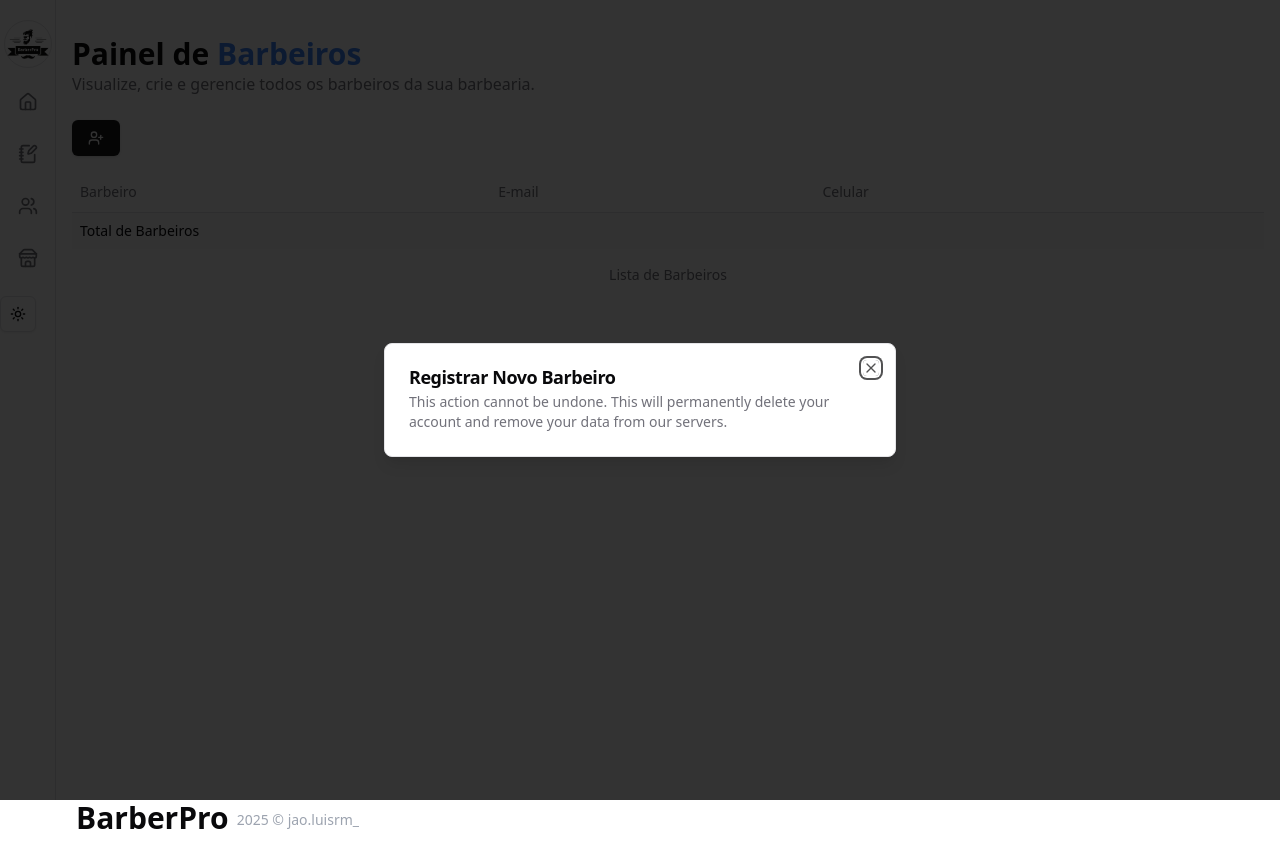
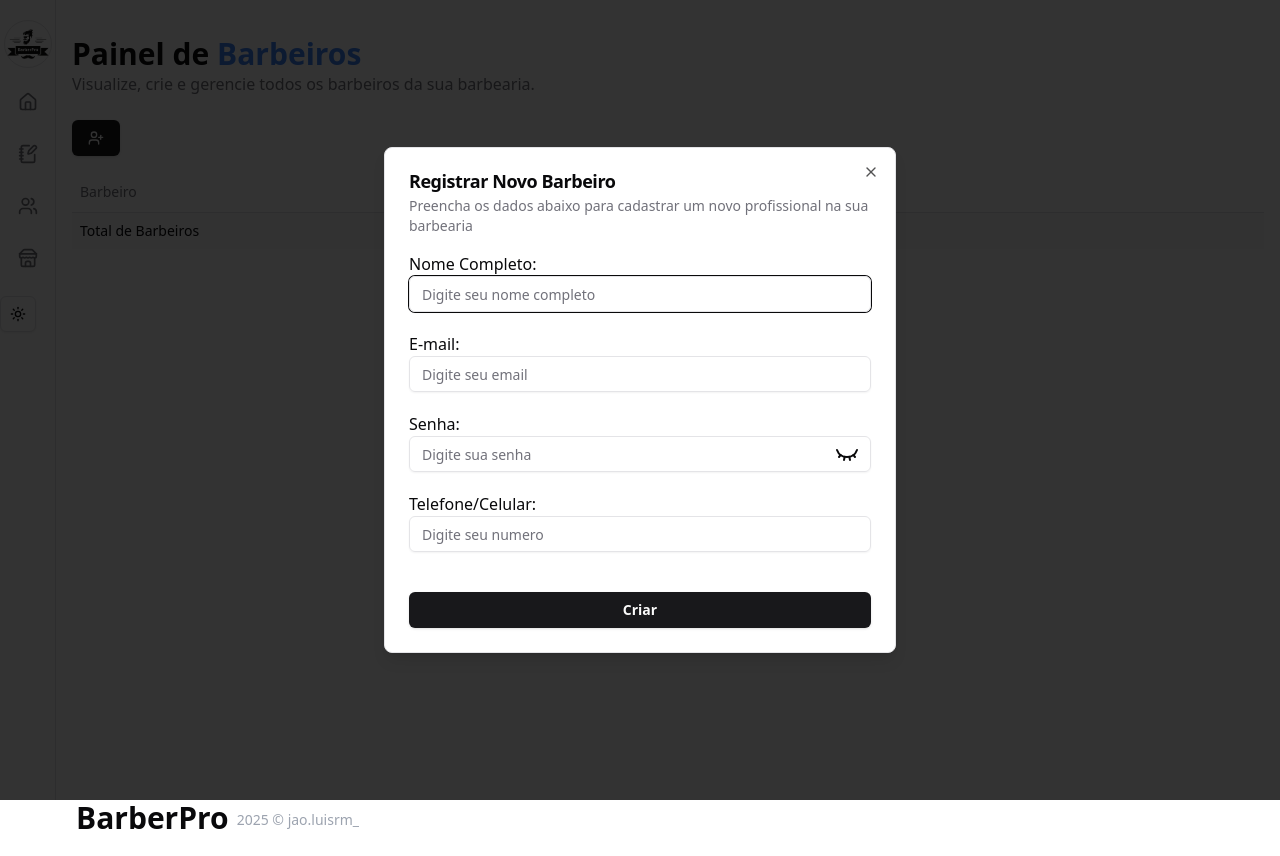
Before and after one commit to jooluisrm/barber-pro-barbearia, a Next.js app: page /barbeiros in a window 1280 px wide. Both pictures are taken after a click on the button 96 px from the left and 138 px from the top of the page. Built offline with nearby package versions, Linux system fonts and the light colour scheme.

Commit message:
formulario para criar barbeiro feito

```diff
--- a/src/components/barbeiros/dialogAddBarbeiro.tsx
+++ b/src/components/barbeiros/dialogAddBarbeiro.tsx
@@ -6,10 +6,15 @@ import {
     DialogTitle,
     DialogTrigger,
 } from "@/components/ui/dialog"
-import { UserPlus } from "lucide-react";
+import { Eye, EyeClosed, UserPlus } from "lucide-react";
 import { Button } from "../ui/button";
+import { Input } from "../ui/input";
+import { useState } from "react";
+import { ocultarMostrarSenha } from "@/utils/ocultarMostrarSenha";
 
 export const DialogAddBarbeiro = () => {
+    const [mostrarSenha, setMostrarSenha] = useState(false);
+    const [inputSenha, setInputSenha] = useState("");
     return (
         <Dialog>
             <DialogTrigger asChild>
@@ -19,10 +24,40 @@ export const DialogAddBarbeiro = () => {
                 <DialogHeader>
                     <DialogTitle>Registrar Novo Barbeiro</DialogTitle>
                     <DialogDescription>
-                        This action cannot be undone. This will permanently delete your account
-                        and remove your data from our servers.
+                        Preencha os dados abaixo para cadastrar um novo profissional na sua barbearia
                     </DialogDescription>
                 </DialogHeader>
+                <main className="flex flex-col gap-5">
+                    <div>
+                        <label htmlFor="nome">Nome Completo:</label>
+                        <Input id="nome" placeholder="Digite seu nome completo"/>
+                    </div>
+                    <div>
+                        <label htmlFor="email">E-mail:</label>
+                        <Input id="email" type="email" placeholder="Digite seu email"/>
+                    </div>
+                    <div>
+                        <label htmlFor="senha">Senha:</label>
+                        <div className="relative flex items-center">
+                            <Input
+                                id="senha"
+                                type={`${mostrarSenha ? "text" : "password"}`}
+                                placeholder="Digite sua senha"
+                                className="flex-1 pr-10"
+                                value={inputSenha}
+                                onChange={(e) => setInputSenha(e.target.value)}
+                            />
+                            <div className="absolute right-3" onClick={() => ocultarMostrarSenha(setMostrarSenha, mostrarSenha)}>
+                                {!mostrarSenha ? <EyeClosed /> : <Eye />}
+                            </div>
+                        </div>
+                    </div>
+                    <div>
+                        <label htmlFor="telefone">Telefone/Celular:</label>
+                        <Input id="telefone" type="tel" placeholder="Digite seu numero"/>
+                    </div>
+                    <Button className="mt-5 font-bold">Criar</Button>
+                </main>
             </DialogContent>
         </Dialog>
     );
```
